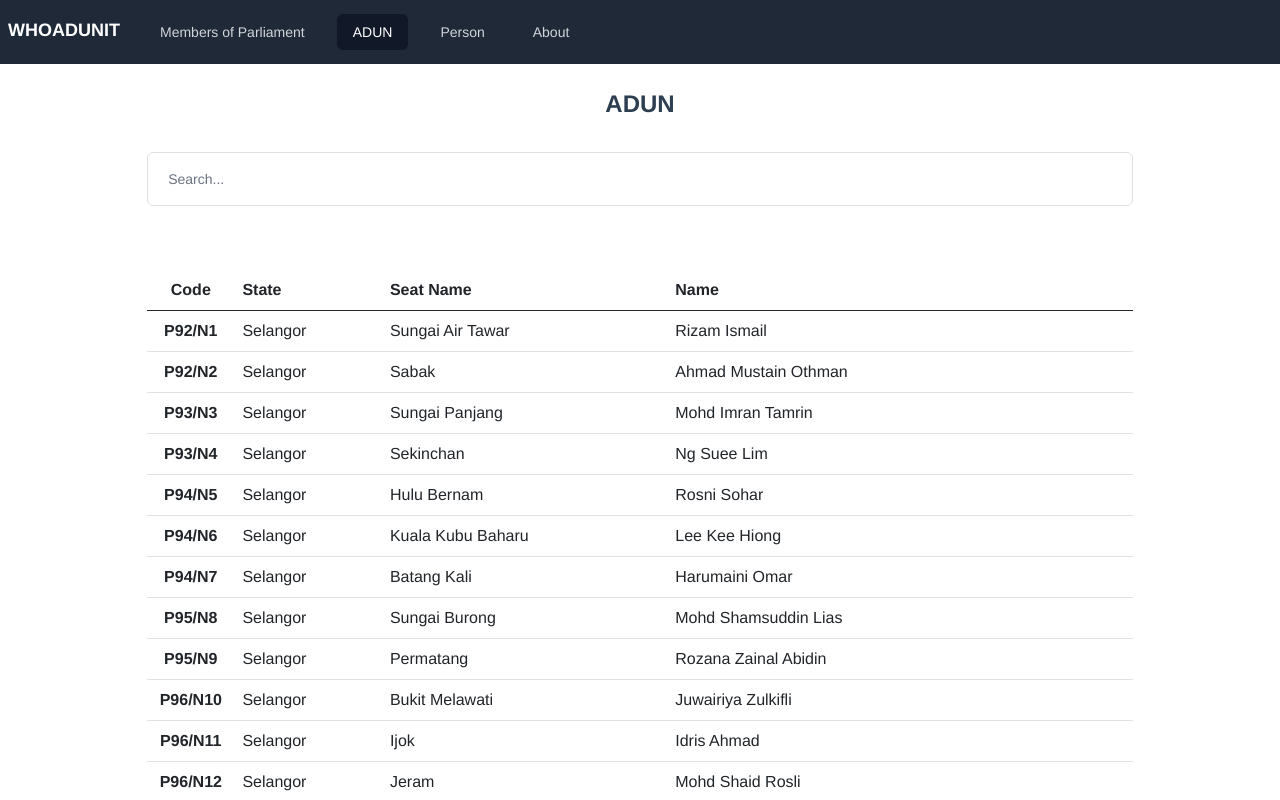
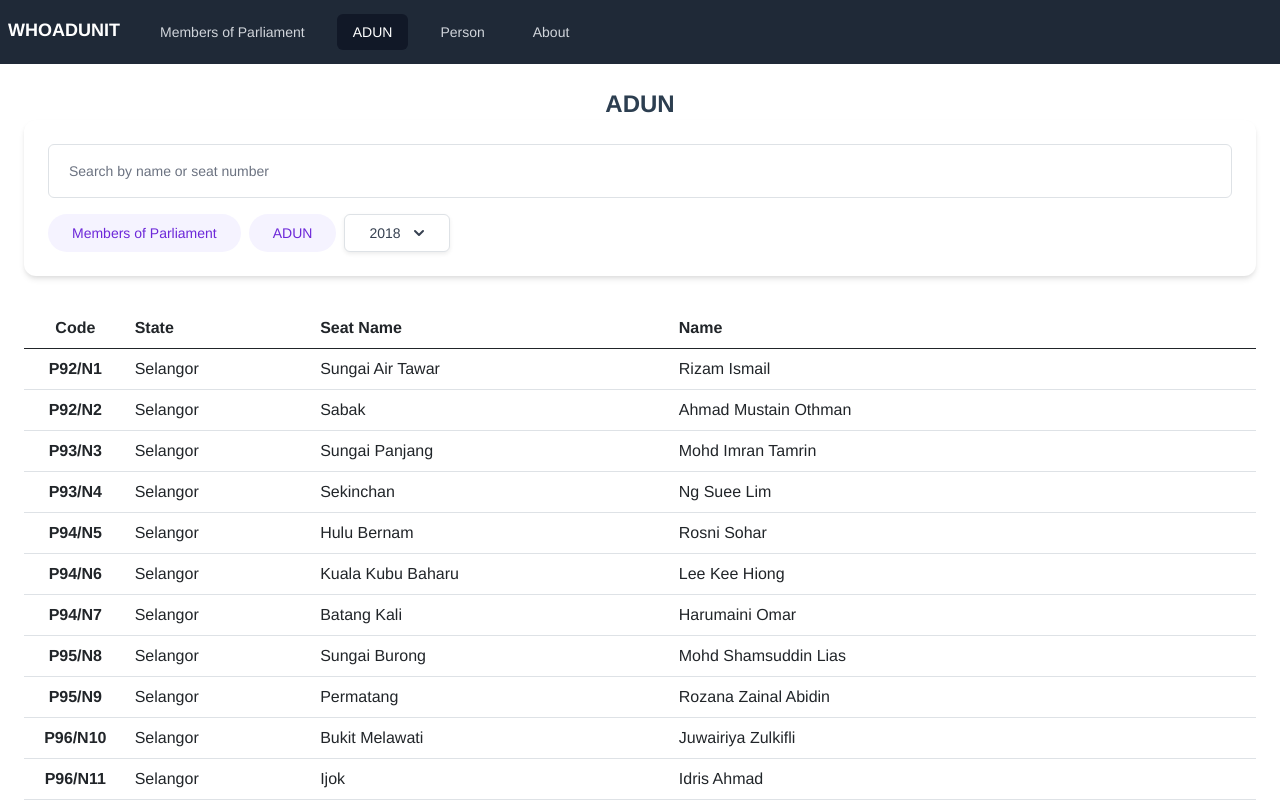
Before and after one commit to delacrixmorgan/whoadunit-vue, a Vue app: page /adun in a window 1280 px wide. Shown: the top 800 px of the page. Built offline with nearby package versions, Linux system fonts and the light colour scheme.

Commit message:
Able to set filter, Add bottomSearchBar

```diff
--- a/src/App.vue
+++ b/src/App.vue
@@ -1,6 +1,5 @@
 <template>
   <div id="app">
-    <!-- This example requires Tailwind CSS v2.0+ -->
     <nav class="bg-gray-800">
       <div class="max-w-7xl mx-auto px-2 sm:px-6 lg:px-8">
         <div class="relative flex items-center justify-between h-16">
--- /dev/null
+++ b/src/components/search/BottomSearchBar.vue
@@ -0,0 +1,112 @@
+<template>
+  <div class="bg-white rounded-xl shadow-md p-4">
+    <div class="bg-white">
+      <input
+        class="w-full focus:outline-none focus:ring focus:border-blue-300 text-sm text-black placeholder-gray-500 border border-gray-200 rounded-md py-3 pl-5"
+        type="text"
+        @input="updateSearchQuery"
+        placeholder="Search by name or seat number"
+        v-model.trim="searchQuery"
+      />
+    </div>
+
+    <div class="mt-3 flex space-x-2">
+      <button
+        @click="isMpFilterActive = !isMpFilterActive; updateFilterType()"
+        :class="[isMpFilterActive ? 'active' : '']"
+        class="filter-item-link"
+      >
+        Members of Parliament
+      </button>
+      <button
+        @click="isAdunFilterActive = !isAdunFilterActive; updateFilterType()"
+        :class="[isAdunFilterActive ? 'active' : '']"
+        class="filter-item-link"
+      >
+        ADUN
+      </button>
+      <div class="relative inline-block text-left">
+        <div>
+          <button
+            type="button"
+            class="inline-flex justify-center w-full rounded-md border border-gray-300 shadow-sm px-4 py-2 bg-white text-sm font-medium text-gray-700 hover:bg-gray-50 focus:outline-none focus:ring-2 focus:ring-offset-2 focus:ring-offset-gray-100 focus:ring-indigo-500"
+            id="options-menu"
+            @click="isDropdownExpanded = !isDropdownExpanded"
+            aria-expanded="true"
+            aria-haspopup="true"
+          >
+            2018
+            <svg
+              class="-mr-1 ml-2 h-5 w-5"
+              xmlns="http://www.w3.org/2000/svg"
+              viewBox="0 0 20 20"
+              fill="currentColor"
+              aria-hidden="true"
+            >
+              <path
+                fill-rule="evenodd"
+                d="M5.293 7.293a1 1 0 011.414 0L10 10.586l3.293-3.293a1 1 0 111.414 1.414l-4 4a1 1 0 01-1.414 0l-4-4a1 1 0 010-1.414z"
+                clip-rule="evenodd"
+              />
+            </svg>
+          </button>
+        </div>
+        <div
+          class="origin-top-left absolute left-0 mt-2 w-full rounded-md shadow-lg bg-white ring-1 ring-black ring-opacity-5 focus:outline-none"
+          role="menu"
+          :class="[isDropdownExpanded ? '' : 'hidden']"
+          aria-orientation="vertical"
+          aria-labelledby="options-menu"
+        >
+          <div class="py-1" role="none">
+            <a
+              @click="isDropdownExpanded = !isDropdownExpanded"
+              class="block select-none px-4 py-2 text-sm text-gray-700 hover:bg-gray-100 hover:text-gray-900"
+              role="menuitem"
+              >2018</a
+            >
+          </div>
+        </div>
+      </div>
+    </div>
+  </div>
+</template>
+
+<script>
+export default {
+  data() {
+    return {
+      searchQuery: "",
+      isMpFilterActive: false,
+      isAdunFilterActive: false,
+      isDropdownExpanded: false,
+    };
+  },
+  emits: ["search-query", "filter-type"],
+  methods: {
+    updateSearchQuery() {
+      this.$emit("search-query", this.searchQuery);
+    },
+    updateFilterType() {
+      let filters = [];
+      if (this.isMpFilterActive) {
+        filters.push("mp");
+      }
+      if (this.isAdunFilterActive) {
+        filters.push("adun");
+      }
+      this.$emit("filter-type", filters);
+    },
+  },
+};
+</script>
+
+<style scoped>
+.active.filter-item-link {
+  @apply rounded-full px-6 py-2 bg-purple-700 hover:bg-purple-700 hover:text-white text-purple-50 text-sm;
+}
+
+.filter-item-link {
+  @apply rounded-full px-6 py-2 bg-purple-50 hover:bg-purple-500 hover:text-white text-purple-700 text-sm;
+}
+</style>
--- a/src/components/seat/SeatList.vue
+++ b/src/components/seat/SeatList.vue
@@ -1,14 +1,10 @@
 <template>
   <div>
-    <form class="lg:w-4/5 mx-auto search-viewgroup mt-8">
-      <input
-        class="w-full focus:outline-none focus:ring focus:border-blue-300 text-sm text-black placeholder-gray-500 border border-gray-200 rounded-md py-3 pl-5"
-        type="text"
-        placeholder="Search..."
-        v-model.trim="searchQuery"
-      />
-    </form>
-    <table class="lg:w-4/5 mx-auto mt-16 table table-hover">
+    <bottom-search-bar
+      @search-query="setQuery"
+      @filter-type="setFilter"
+    ></bottom-search-bar>
+    <table class="mt-8 table table-hover">
       <thead>
         <tr>
           <th
@@ -25,13 +21,17 @@
               >🔻</span
             >
           </th>
-          <th scope="col" class="col-auto text-left select-none" @click="onSort('state')">
+          <th
+            scope="col"
+            class="col-auto text-left select-none"
+            @click="onSort('state')"
+          >
             State
             <span v-if="sortType == 'ASC' && sortColumn == 'state'">🔺</span>
             <span v-else-if="sortType == 'DESC' && sortColumn == 'state'"
               >🔻</span
             >
-            </th>
+          </th>
           <th
             scope="col"
             class="col-auto text-left select-none"
@@ -62,10 +62,12 @@
 </template>
 <script>
 import SeatItem from "@/components/seat/SeatItem";
+import BottomSearchBar from "@/components/search/BottomSearchBar";
 
 export default {
   components: {
     SeatItem,
+    BottomSearchBar,
   },
   props: ["type"],
   data() {
@@ -114,7 +116,9 @@ export default {
       const filteredSeats = this.seats.filter(
         (seat) =>
           seat.name.toLowerCase().includes(query) ||
-          this.getSeatCode(seat).toLowerCase().includes(query) ||
+          this.getSeatCode(seat)
+            .toLowerCase()
+            .includes(query) ||
           seat.level.toLowerCase().includes(query) ||
           seat.state.toLowerCase().includes(query) ||
           seat.person.name.toLowerCase().includes(query)
@@ -143,9 +147,26 @@ export default {
     },
   },
   methods: {
+    setQuery(query) {
+      this.searchQuery = query;
+      console.log(query)
+    },
+    setFilter(filters){
+      console.log(filters)
+
+      // if(filters.includes("mp")){
+      //   this.type = "mp"
+      //   this.getterEndpoint = "mpSeats";
+
+      // }
+      // if(filters.includes("adun")){
+      //   this.type = "adun"
+      //   this.getterEndpoint = "adunSeats";
+      // }
+    },
     getSeatCode(seat) {
       if (this.type == "adun") {
-        return seat.federalseatcode + "/" +seat.stateseatcode;
+        return seat.federalseatcode + "/" + seat.stateseatcode;
       }
       if (this.type == "mp") {
         return seat.federalseatcode;
--- a/src/router/index.js
+++ b/src/router/index.js
@@ -1,6 +1,7 @@
 import Vue from 'vue'
 import VueRouter from 'vue-router'
 import Home from '../views/Home.vue'
+import AltHome from '../views/AltHome.vue'
 import About from '../views/About.vue'
 import SeatList from '../views/seat/SeatList'
 import SeatDetail from '../views/seat/SeatDetail'
@@ -14,6 +15,11 @@ const routes = [
     path: '/',
     name: 'Home',
     component: Home
+  },
+  {
+    path: '/alt',
+    name: 'AltHome',
+    component: AltHome
   },
   {
     path: '/about',
--- /dev/null
+++ b/src/views/AltHome.vue
@@ -0,0 +1,26 @@
+<template>
+  <div class="h-screen w-full flex items-stretch">
+    <seat-list class="m-4 w-11/12 xl:w-2/5 mx-auto" :type="type"></seat-list>
+  </div>
+</template>
+
+<script>
+import SeatList from "@/components/seat/SeatList.vue";
+
+export default {
+  components: {
+    SeatList,
+  },
+  data() {
+    return {
+      type: "mp",
+      query: "",
+    };
+  },
+  methods: {
+    setQuery(query) {
+      console.log(query);
+    },
+  },
+};
+</script>
```
